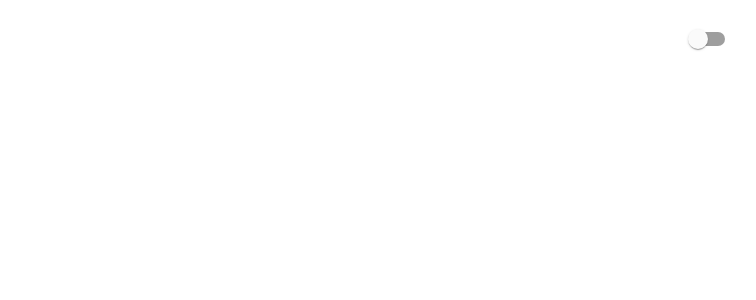
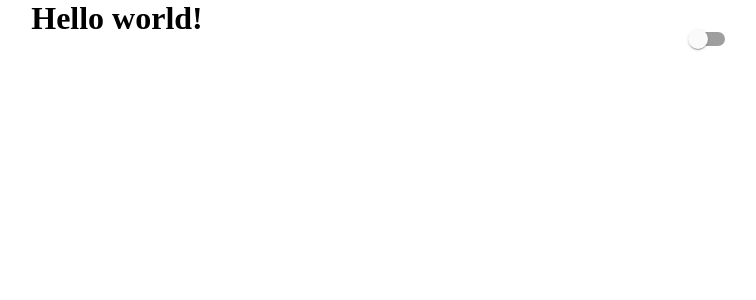
Before and after one commit to nikay666/-chat-on-reactjs, a React (Create React App) app: page / in a window 1280 px wide. Shown: the top 300 px of the page, without its empty margins (523-1279 px from the left). Built offline with nearby package versions, Linux system fonts and the light colour scheme.

Commit message:
Add: simple switch routing on App.js

```diff
--- a/src/App.js
+++ b/src/App.js
@@ -1,9 +1,10 @@
 import {  Switch } from '@material-ui/core';
 import { ThemeProvider } from '@material-ui/styles';
 import React, { useState } from 'react';
-import { BrowserRouter as Router } from 'react-router-dom';
+import { BrowserRouter as Router, Route, Switch as RouterSwitch} from 'react-router-dom';
 import './App.scss';
 import { Auth } from './pages/Auth/Auth';
+import { Home } from './pages/Home/Home';
 import { createTheme } from './util/themeSettings';
 
 
@@ -21,7 +22,17 @@ function App() {
             onChange={() => setDarkMode(!darkMode)}
           />
         </div>
-        <Auth/>
+        <RouterSwitch>
+          <Route
+            exact
+            path={["/login", "/registration"]}
+            component={Auth}
+          />
+          <Route
+          path='/'
+          component={Home}
+          />
+        </RouterSwitch>
       </div>
       </ThemeProvider>
     </Router>
--- a/src/modules/RegistrationForm/RegistrationForm.jsx
+++ b/src/modules/RegistrationForm/RegistrationForm.jsx
@@ -9,7 +9,7 @@ import { InputСustom } from '../../components/InputСustom'
 
 
 const RegistrationForm = () => {
-    const [confirm, setConfirm] = useState(false)
+    const [success, setSuccess] = useState(false)
 
     return (
         <>
@@ -23,7 +23,7 @@ const RegistrationForm = () => {
             <Card className='auth__form  auth__form-registration' elevation={8}>
                 <CardContent component='form' >
                     {
-                        confirm ?  <>
+                        success ?  <>
                             <InfoIcon className='icon-auth' color="primary"  fontSize="large" />
                             <Typography variant='h3' color='textPrimary'>Подтвердите свой аккаунт</Typography>
                             <Typography  color='textSecondary'>На Вашу почту отправлено письмо с ссылкой на подтверждениие аккаунта.</Typography>
@@ -58,6 +58,7 @@ const RegistrationForm = () => {
                                 variant="contained"
                                 size='large'
                                 fullWidth={true}
+                                onClick={()  =>  setSuccess(!success)}
                             >Зарегистрироваться</ButtonСustom>
 
                         </>
@@ -68,7 +69,6 @@ const RegistrationForm = () => {
                         color="primary"
                         component={Link}
                         to='/login'
-                        onClick={()  =>  setConfirm(!confirm)}
                     >
                     Войти в аккаунт</ButtonСustom>
                 </CardContent>
--- a/src/pages/Home/Home.jsx
+++ b/src/pages/Home/Home.jsx
@@ -2,8 +2,8 @@ import React from 'react'
 
 export const Home = () => {
     return (
-        <div>
-
+        <div className='main'>
+            <h1>Hello world!</h1>
         </div>
     )
 }
```
